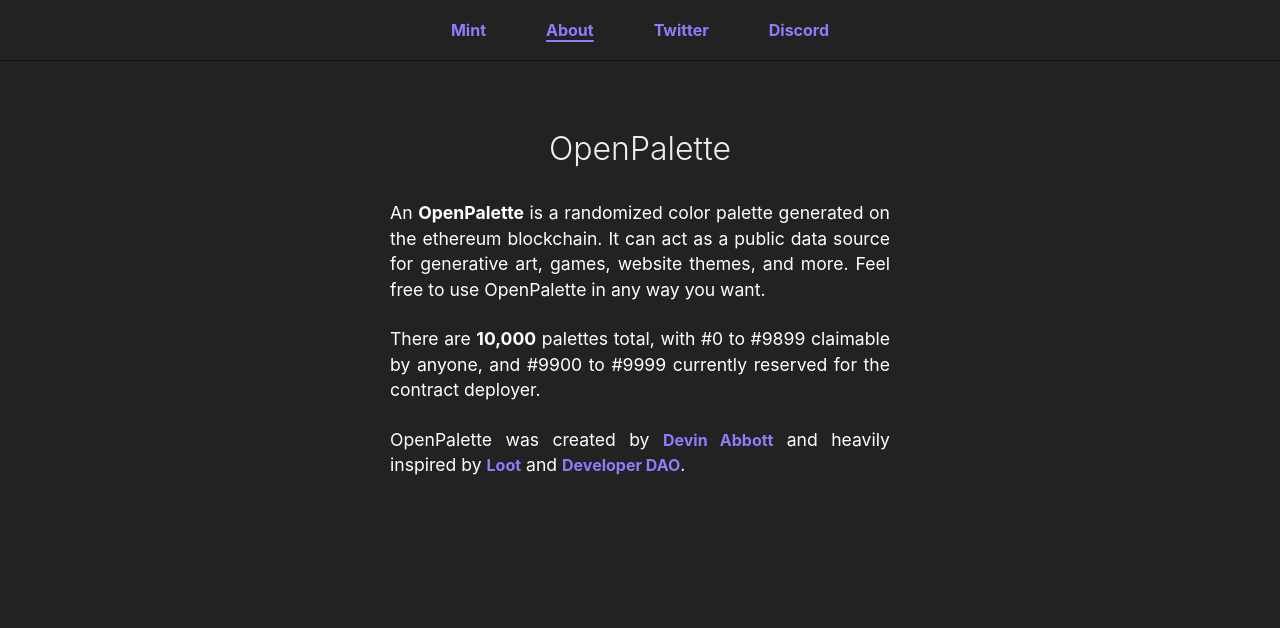
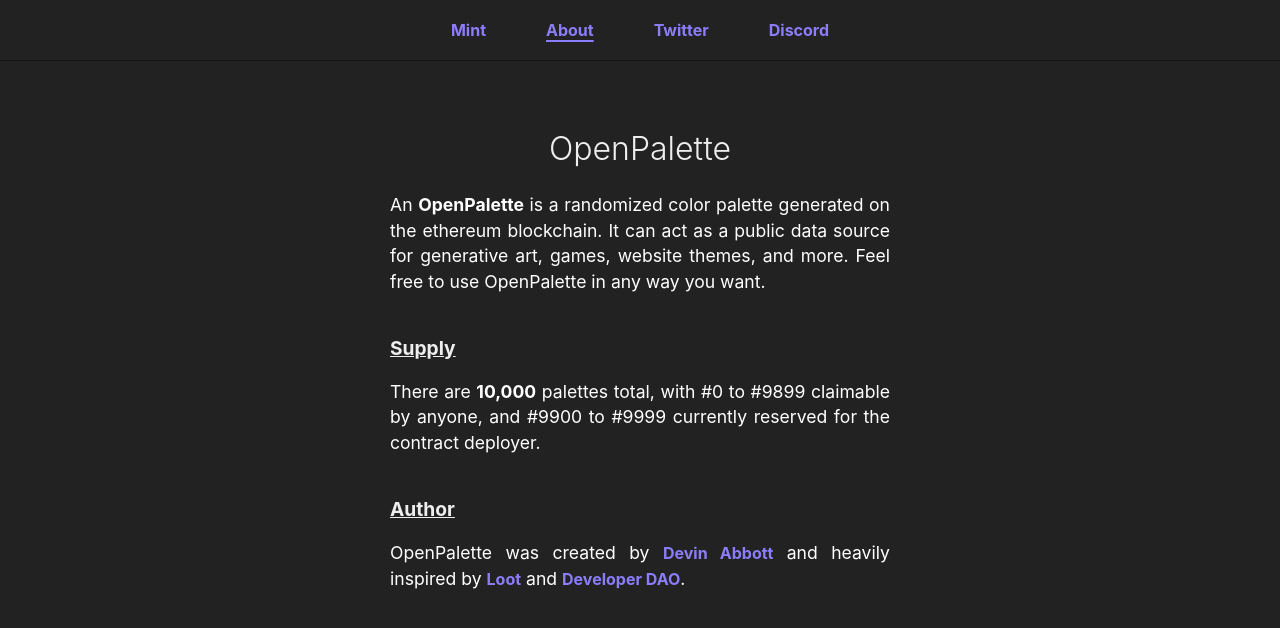
Before and after one commit to Johnrae/openpalette, a Next.js app: page /about in a window 1280 px wide. Shown: the top 628 px of the page. Built offline with nearby package versions, Linux system fonts and the light colour scheme.

Commit message:
Add mainnet contract

```diff
--- a/components/Spacer.tsx
+++ b/components/Spacer.tsx
@@ -1,49 +1,31 @@
-import { CSSProperties, memo } from "react";
+import { memo } from "react";
 
 function SpacerHorizontal({
   inline,
   size,
 }: {
   inline?: boolean;
-  size?: CSSProperties["width"];
+  size?: number;
 }) {
   const Element = inline ? "span" : "div";
 
   const style = {
     display: inline ? "inline-block" : "block",
-    ...(size !== undefined
-      ? {
-          width: size,
-          minWidth: size,
-          maxWidth: size,
-        }
-      : { flex: 1 }),
+    ...(size !== undefined ? { "--size": `${size}px` } : { flex: 1 }),
   };
 
-  return <Element style={style} />;
+  return <Element className="spacer-horizontal" style={style} />;
 }
 
-function SpacerVertical({
-  inline,
-  size,
-}: {
-  inline?: boolean;
-  size?: CSSProperties["height"];
-}) {
+function SpacerVertical({ inline, size }: { inline?: boolean; size?: number }) {
   const Element = inline ? "span" : "div";
 
   const style = {
     display: inline ? "inline-block" : "block",
-    ...(size !== undefined
-      ? {
-          height: size,
-          minHeight: size,
-          maxHeight: size,
-        }
-      : { flex: 1 }),
+    ...(size !== undefined ? { "--size": `${size}px` } : { flex: 1 }),
   };
 
-  return <Element style={style} />;
+  return <Element className="spacer-vertical" style={style} />;
 }
 
 export const Spacer = {
--- a/pages/about.tsx
+++ b/pages/about.tsx
@@ -8,24 +8,26 @@
         <meta name="description" content="About OpenPalette" />
         <link rel="icon" href="/favicon.ico" />
       </Head>
-      <h1>OpenPalette</h1>
       <div
         style={{
           marginBottom: "4rem",
           maxWidth: "500px",
         }}
       >
+        <h1>OpenPalette</h1>
         <p>
           An <strong>OpenPalette</strong> is a randomized color palette
           generated on the ethereum blockchain. It can act as a public data
           source for generative art, games, website themes, and more. Feel free
           to use OpenPalette in any way you want.
         </p>
+        <h2>Supply</h2>
         <p>
           There are <strong>10,000</strong> palettes total, with #0 to #9899
           claimable by anyone, and #9900 to #9999 currently reserved for the
           contract deployer.
         </p>
+        <h2>Author</h2>
         <p>
           OpenPalette was created by{" "}
           <a href="https://twitter.com/dvnabbott">Devin Abbott</a> and heavily
--- a/styles/globals.css
+++ b/styles/globals.css
@@ -58,6 +58,16 @@
   cursor: pointer;
 }
 
+a:hover {
+  opacity: 0.85;
+}
+
+a:active {
+  text-decoration: underline;
+  text-underline-offset: 4px;
+  text-decoration-thickness: 2px;
+}
+
 a.active {
   text-decoration: underline;
   text-underline-offset: 4px;
@@ -114,7 +124,17 @@
 h1 {
   font-size: 2rem;
   font-weight: 300;
-  margin: 1rem;
+  margin: 1rem 0 1.5rem 0;
+  text-align: center;
+}
+
+h2 {
+  font-size: 1.2rem;
+  font-weight: 700;
+  line-height: 1.5;
+  margin: 2.5rem 0 1rem 0;
+  text-align: left;
+  text-decoration: underline;
 }
 
 header {
@@ -124,3 +144,38 @@
   justify-content: center;
   border-bottom: 1px solid rgba(0, 0, 0, 0.4);
 }
+
+.spacer-vertical {
+  height: var(--size);
+  min-height: var(--size);
+  max-height: var(--size);
+}
+
+.spacer-horizontal {
+  width: var(--size);
+  min-width: var(--size);
+  max-width: var(--size);
+}
+
+@media screen and (max-width: 600px) {
+  .spacer-vertical {
+    height: calc(var(--size) / 2);
+    min-height: calc(var(--size) / 2);
+    max-height: calc(var(--size) / 2);
+  }
+
+  .spacer-horizontal {
+    width: calc(var(--size) / 2);
+    min-width: calc(var(--size) / 2);
+    max-width: calc(var(--size) / 2);
+  }
+
+  button {
+    padding: 18px;
+    font-size: 1.5rem;
+  }
+
+  .container {
+    margin: 2rem 20px 5rem 20px;
+  }
+}
--- a/utils/contract.ts
+++ b/utils/contract.ts
@@ -1,4 +1,4 @@
-export const contractAddress = "0xA87a59aBF2A841D76791210724BFDa11Bc2B1b6e";
+export const contractAddress = "0x1308c158e60D7C4565e369Df2A86eBD853EeF2FB";
 
 export const abi = [
   "event Approval(address indexed owner, address indexed approved, uint256 indexed tokenId)",
```
Also changed, not shown: pages/index.tsx (+14 -1 lines).
